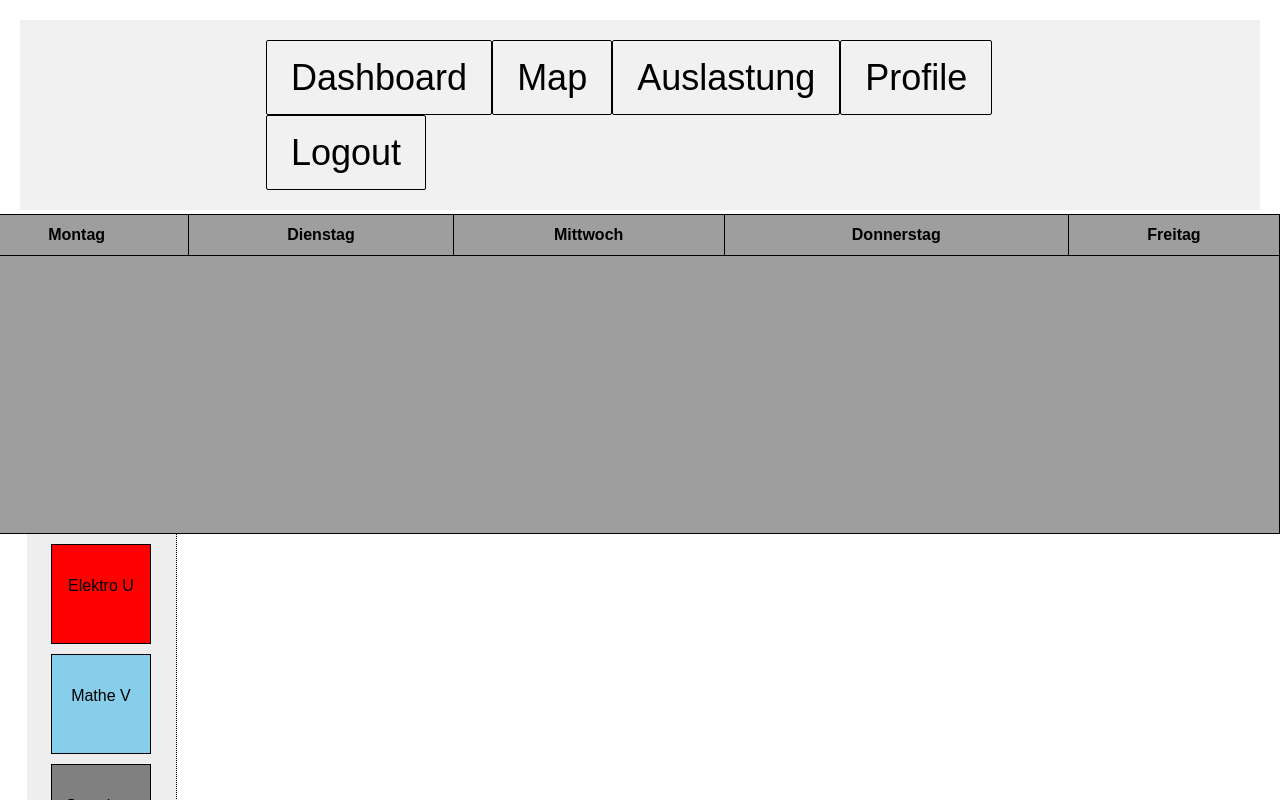
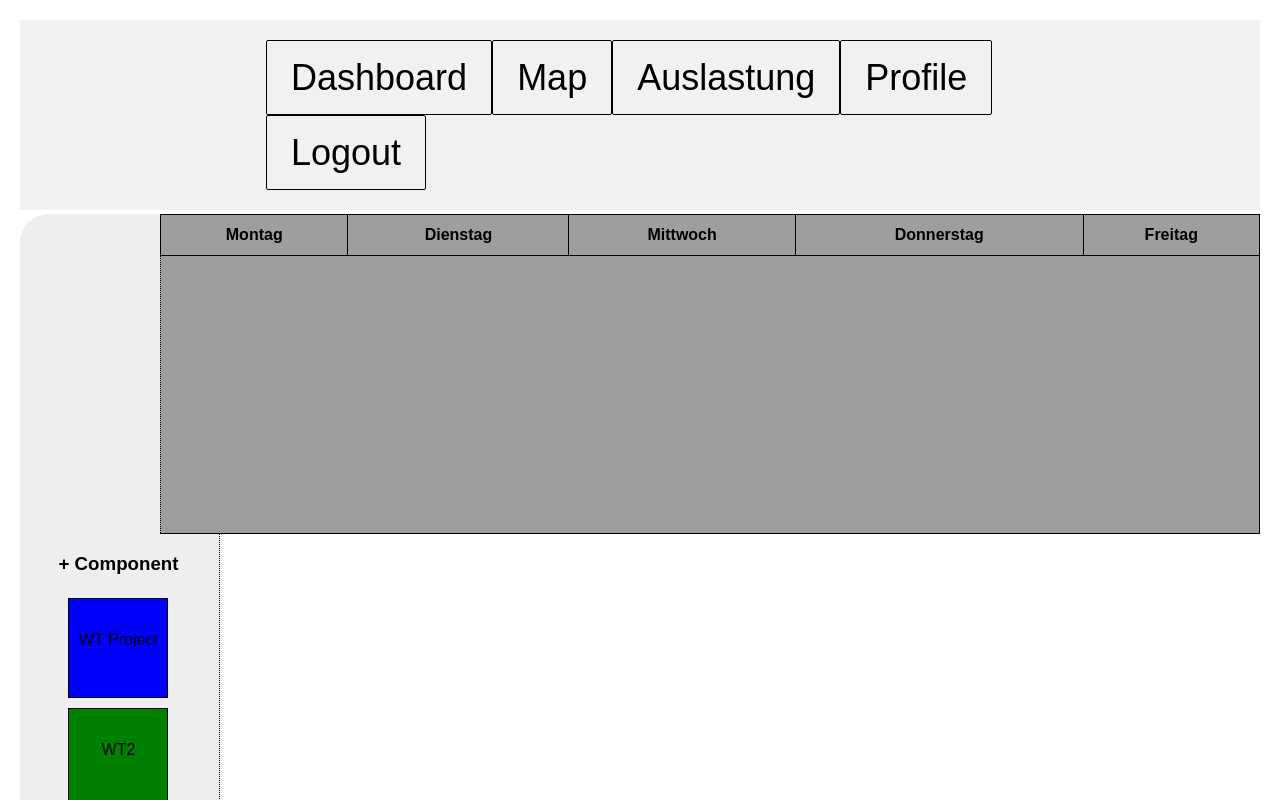
Before and after one commit to DevMert/BoDriveNPark, a React (Create React App) app: page / in a window 1280 px wide. Shown: the top 800 px of the page. Built offline with nearby package versions, Linux system fonts and the light colour scheme.

Commit message:
+Bootstrap installiert +html verändert

```diff
--- a/src/App.css
+++ b/src/App.css
@@ -9,8 +9,7 @@
 }
 
 .wip {
-  position: absolute;
-  width: 150px;
+  width: 200px;
   height: 100vh;
   left: 0;
   top: 10;
@@ -33,10 +32,10 @@
 }
 
 .droppable {
-  position: absolute;
-  width: 1316px;
-    height: 40vh;
 
+  width: 1100px;
+  height: 40vh;
+float: right;
   right: 0;
   top: 10;
   background-color: #9E9E9E;
--- a/src/AppDragDropDemo.js
+++ b/src/AppDragDropDemo.js
@@ -70,16 +70,6 @@ export default class AppDragDropDemo extends Component {
 
                     </div>
                 </div>
-                <div id="wip" className="wip"
-                    onDragOver={(e) => this.onDragOver(e)}
-                    onDrop={(e) => { this.onDrop(e, "wip") }}>
-                    <div id='div'>
-                        <h3>+ <span>Component</span></h3>
-                        {tasks.wip}
-
-                    </div>
-                </div>
-
                 <table className="droppable"
                     onDragOver={(e) => this.onDragOver(e)}
                     onDrop={(e) => this.onDrop(e, "complete")}>
@@ -97,6 +87,17 @@ export default class AppDragDropDemo extends Component {
                     </tr>
 
                 </table>
+                <div id="wip" className="wip"
+                    onDragOver={(e) => this.onDragOver(e)}
+                    onDrop={(e) => { this.onDrop(e, "wip") }}>
+                    <div id='div'>
+                        <h3>+ <span>Component</span></h3>
+                        {tasks.wip}
+
+                    </div>
+                </div>
+
+
 
 
 
```
Also changed, not shown: 1 other file (tests, documents, lock files or other folders).
